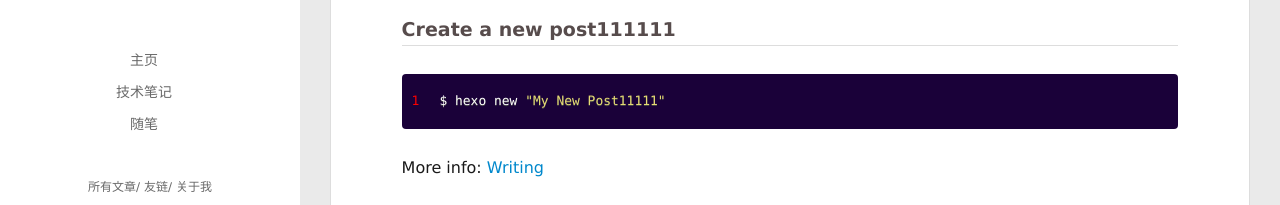
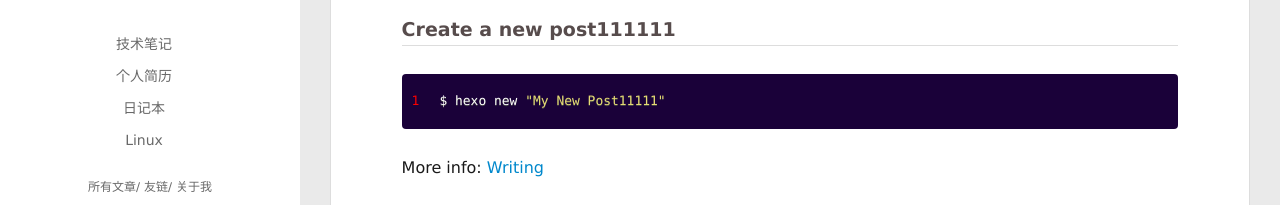
Before and after one commit to 2286202567/2286202567.github.io, a plain HTML site: page 2022/05/27/hello-world/index.html in a window 1280 px wide. Shown: the part 323-528 px from the top of the page. Drawn offline with Linux system fonts and the light colour scheme; some packages are replaced by stand-ins of ours; no server answers; a script that the page names is missing.

Commit message:
Site updated: 2022-05-28 21:19:00

```diff
--- a/2022/05/27/hello-world/index.html
+++ b/2022/05/27/hello-world/index.html
@@ -73,11 +73,13 @@
 		<nav class="header-menu">
 			<ul>
 
-				<li><a href="/" target="_blank">主页</a></li>
-
 				<li><a href="https://2286202567.github.io/ibooks/" target="_blank">技术笔记</a></li>
 
-				<li><a href="/tags/%E9%9A%8F%E7%AC%94/" target="_blank">随笔</a></li>
+				<li><a href="https://2286202567.github.io/cv/" target="_blank">个人简历</a></li>
+
+				<li><a href="/tags/%E6%97%A5%E8%AE%B0%E6%9C%AC/" target="_blank">日记本</a></li>
+
+				<li><a href="/tags/Linux" target="_blank">Linux</a></li>
 
 			</ul>
 		</nav>
@@ -161,6 +163,8 @@
 
 
 
+
+
 			<nav class="header-nav">
 				<div class="social">
 
@@ -191,11 +195,13 @@
 				<ul style="width: 70%">
 
 
-					<li style="width: 33.333333333333336%"><a href="/">主页</a></li>
+					<li style="width: 25%"><a href="https://2286202567.github.io/ibooks/">技术笔记</a></li>
 
-					<li style="width: 33.333333333333336%"><a href="https://2286202567.github.io/ibooks/">技术笔记</a></li>
+					<li style="width: 25%"><a href="https://2286202567.github.io/cv/">个人简历</a></li>
 
-					<li style="width: 33.333333333333336%"><a href="/tags/%E9%9A%8F%E7%AC%94/">随笔</a></li>
+					<li style="width: 25%"><a href="/tags/%E6%97%A5%E8%AE%B0%E6%9C%AC/">日记本</a></li>
+
+					<li style="width: 25%"><a href="/tags/Linux">Linux</a></li>
 
 				</ul>
 			</nav>
```
Also changed, not shown: archives/2022/05/index.html (+12 -6 lines), archives/2022/index.html (+12 -6 lines), archives/index.html (+12 -6 lines), index.html (+12 -6 lines).
